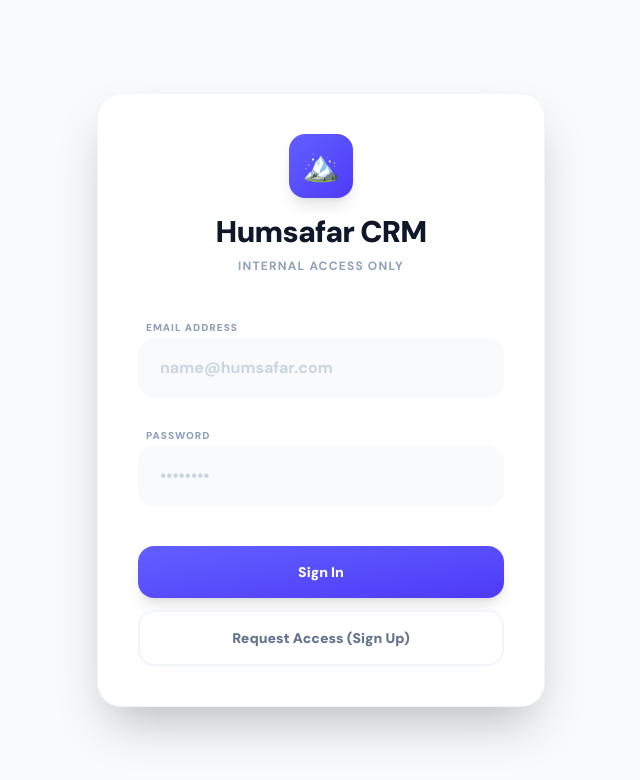
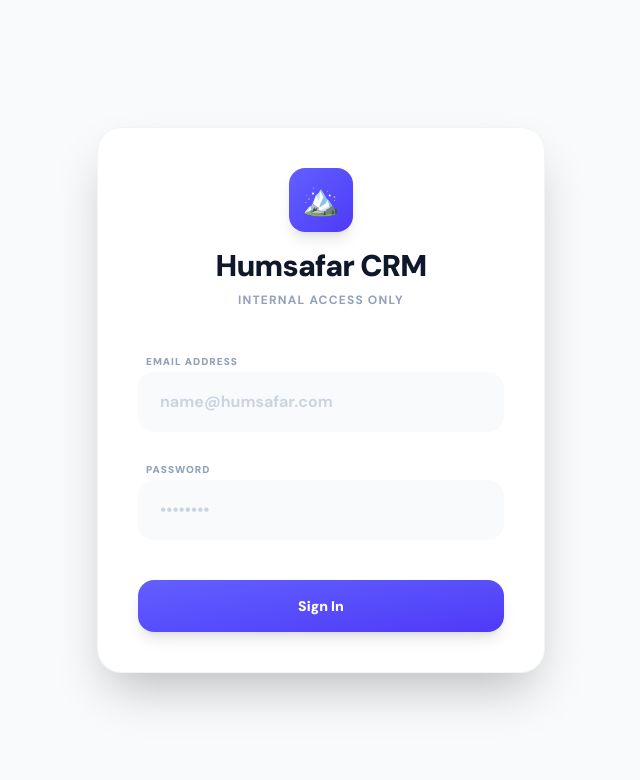
Before and after one commit to humsafarcommunity/humsafar-crm, a Next.js app: page /login in a window 1280 px wide. Shown: the top 780 px of the page, without its empty margins (319-959 px from the left). Built offline with nearby package versions, Linux system fonts and the light colour scheme; no server answers.

Commit message:
security: disable public signup and remove signup button

```diff
--- a/app/login/actions.ts
+++ b/app/login/actions.ts
@@ -24,25 +24,6 @@ export async function login(formData: FormData) {
   redirect('/crm')
 }
 
-export async function signup(formData: FormData) {
-  const cookieStore = await cookies()
-  const supabase = createClient(cookieStore)
-
-  const data = {
-    email: formData.get('email') as string,
-    password: formData.get('password') as string,
-  }
-
-  const { error } = await supabase.auth.signUp(data)
-
-  if (error) {
-    redirect('/login?message=Could not create user')
-  }
-
-  revalidatePath('/', 'layout')
-  redirect('/login?message=Check your email for confirmation')
-}
-
 export async function logout() {
   const cookieStore = await cookies()
   const supabase = createClient(cookieStore)
--- a/app/login/page.tsx
+++ b/app/login/page.tsx
@@ -60,12 +60,6 @@ export default async function LoginPage({ searchParams }: Props) {
             >
               Sign In
             </button>
-            <button
-              formAction={signup}
-              className="w-full py-4 bg-white text-slate-500 border-2 border-slate-100 rounded-2xl font-black text-sm hover:bg-slate-50 transition-all active:scale-[0.98]"
-            >
-              Request Access (Sign Up)
-            </button>
           </div>
         </form>
       </div>
```
